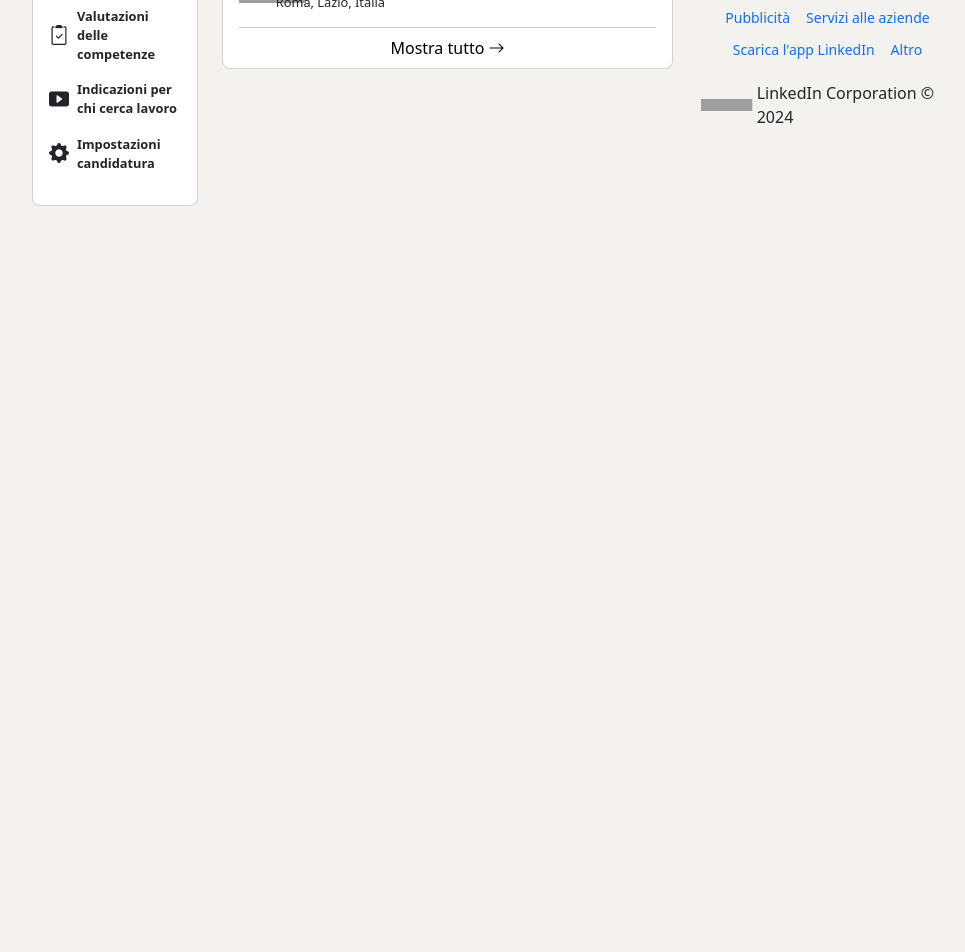
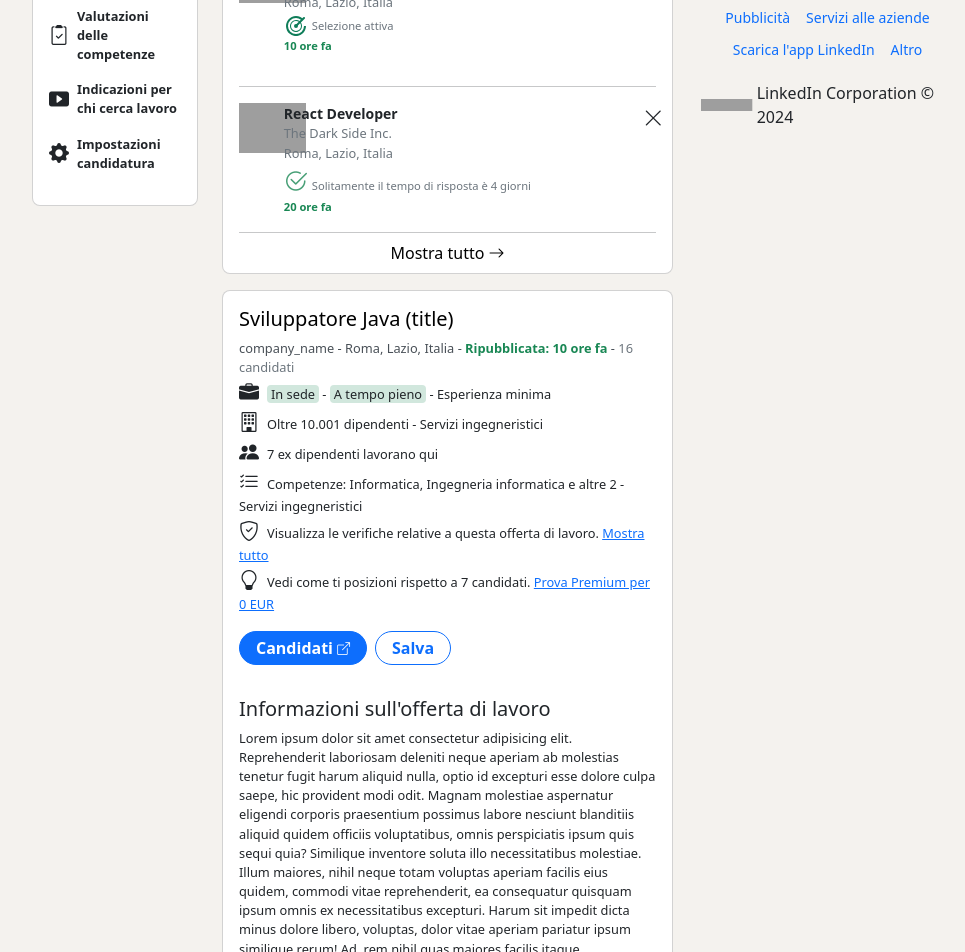
Before and after one commit to Noirspider/Darth-Pippo-il-Kebbabbaro-cerca-lavoro, a React (Create React App) app: page /jobs in a window 1280 px wide. Shown: the part 200-1152 px from the top of the page, without its empty margins (145-1110 px from the left). Before the commit the page ends 800 px from the top, so only its background shows below. Built offline with nearby package versions, Linux system fonts and the light colour scheme; no server answers; grey boxes are pictures that could not be loaded.

Commit message:
pagina jobs & dettagli

```diff
--- a/src/components/MyJobs.jsx
+++ b/src/components/MyJobs.jsx
@@ -1,5 +1,5 @@
 import React, { useEffect, useState } from "react"; // Importa useRef
-import { Card, Col, Container, Image, Row, Form } from "react-bootstrap";
+import { Card, Col, Container, Image, Row, Form, Button } from "react-bootstrap";
 import { Link } from "react-router-dom";
 
 function MyHome() {
@@ -80,10 +80,53 @@ function MyHome() {
                     <img src="" alt="" />
                   </Col>
                   <Col>
+                    <div className="ms-2">
+                      <p className="small fw-semibold m-0">Sviluppatore Java</p>
+                      <p className=" fs-7 text-gray-600 m-0">Pippo Enterprise</p>
+                      <p className=" fs-7 text-gray-600 m-0">Roma, Lazio, Italia</p>
+                      <svg
+                        xmlns="http://www.w3.org/2000/svg"
+                        viewBox="0 0 24 24"
+                        data-supported-dps="24x24"
+                        fill="#0F7D59"
+                        className="mercado-match me-1"
+                        width="24"
+                        height="24"
+                        focusable="false"
+                      >
+                        <path d="M12 20a8 8 0 010-16 7.91 7.91 0 014.9 1.69l-1.43 1.42a6 6 0 101.42 1.42l3.82-3.82a1 1 0 000-1.41A1 1 0 0020 3a1 1 0 00-.7.29l-1 1A10 10 0 1022 12h-2a8 8 0 01-8 8zm5-8a5 5 0 11-5-5 4.93 4.93 0 012.76.82l-2.24 2.24A2.24 2.24 0 0012 10a2 2 0 102 2 2.24 2.24 0 00-.07-.51l2.24-2.24A5 5 0 0117 12z"></path>
+                      </svg>
+                      <span className="fs-8 text-gray-600">Selezione attiva</span>
+                      <p className="fs-8 fw-bold text-green-500">10 ore fa</p>
+                    </div>
+                  </Col>
+                  <Col xs={1}>
                     <div>
-                      <p className="small fw-semibold m-0">Sviluppatore Java</p>
-                      <p className=" fs-7 m-0">Pippo Enterprise</p>
-                      <p className=" fs-7 m-0">Roma, Lazio, Italia</p>
+                      <i className="bi bi-x-lg fs-5 icon-delete-post"></i>
+                    </div>
+                  </Col>
+                </Row>
+                <hr />
+                <Row>
+                  <Col xs={1}>
+                    <div>
+                      <img
+                        src="https://cdn.icon-icons.com/icons2/1377/PNG/512/imagexgeneric_92742.png"
+                        alt=""
+                        className=" fix-h-50"
+                      />
+                    </div>
+                    <img src="" alt="" />
+                  </Col>
+                  <Col>
+                    <div className="ms-2">
+                      <p className="small fw-semibold m-0">React Developer</p>
+                      <p className=" fs-7 text-gray-600 m-0">The Dark Side Inc.</p>
+                      <p className=" fs-7 text-gray-600 m-0">Roma, Lazio, Italia</p>
+                      <i className="bi bi-check2-circle fs-4 text-green-400 me-1"></i>
+
+                      <span className="fs-8 text-gray-600">Solitamente il tempo di risposta è 4 giorni</span>
+                      <p className="fs-8 fw-bold text-green-500">20 ore fa</p>
                     </div>
                   </Col>
                   <Col xs={1}>
@@ -100,6 +143,109 @@ function MyHome() {
                       <div className=" text-center py-2">
                         <p className="d-inline">Mostra tutto </p>
                         <i className="bi bi-arrow-right"></i>
+                      </div>
+                    </Link>
+                  </Col>
+                </Row>
+              </Card.Body>
+            </Card>
+          </Col>
+
+          {/* dettagli offerta: */}
+          <Col xs={12} className=" mb-3">
+            <Card className="rounded rounded-3">
+              <Card.Body className="pb-0">
+                <Row>
+                  <Col className="d-flex justify-content-between">
+                    <div className=" fs-7 text-gray-700">
+                      <h3 className=" h5 text-black">Sviluppatore Java (title)</h3>
+                      <span>company_name</span>
+                      <span> - </span>
+                      <span>Roma, Lazio, Italia</span>
+                      <span> - </span>
+                      <span className="fw-bold text-green-500">Ripubblicata: 10 ore fa</span>
+                      <span> - </span>
+                      <span className="text-gray-600">16 candidati</span>
+                    </div>
+                  </Col>
+                </Row>
+                <Row>
+                  <Col className="d-flex justify-content-between">
+                    <div>
+                      <div className="fs-7">
+                        <i className="bi bi-briefcase-fill fs-5 me-2"></i>
+                        <span className=" bg-green-100 px-1 rounded-1">In sede</span>
+                        <span> - </span>
+                        <span className=" bg-green-100 px-1 rounded-1">A tempo pieno</span>
+                        <span> - </span>
+                        <span>Esperienza minima</span>
+                      </div>
+                      <div className="fs-7">
+                        <i className="bi bi-building fs-5 me-2"></i>
+                        <span>Oltre 10.001 dipendenti</span>
+                        <span> - </span>
+                        <span>Servizi ingegneristici</span>
+                      </div>
+                      <div className="fs-7">
+                        <i className="bi bi-people-fill fs-5 me-2"></i>
+                        <span>7 ex dipendenti lavorano qui</span>
+                      </div>
+                      <div className="fs-7">
+                        <i className="bi bi-list-check fs-5 me-2"></i>
+                        <span>Competenze: Informatica, Ingegneria informatica e altre 2</span>
+                        <span> - </span>
+                        <span>Servizi ingegneristici</span>
+                      </div>
+                      <div className="fs-7">
+                        <i className="bi bi-shield-check fs-5 me-2"></i>
+                        <span>Visualizza le verifiche relative a questa offerta di lavoro. </span>
+                        <a href="#">Mostra tutto</a>
+                      </div>
+                      <div className="fs-7">
+                        <i className="bi bi-lightbulb fs-5 me-2"></i>
+                        <span>Vedi come ti posizioni rispetto a 7 candidati. </span>
+                        <a href="#">Prova Premium per 0 EUR</a>
+                      </div>
+                    </div>
+                  </Col>
+                </Row>
+                <Row className="mt-3">
+                  <Col className="d-flex justify-content-between">
+                    <div>
+                      <Button variant="primary" className=" rounded-pill fw-semibold me-2 py-1 px-3">
+                        Candidati <i className="bi bi-box-arrow-up-right fs-7"></i>
+                      </Button>
+                      <Button variant="outline-primary" className=" rounded-pill fw-semibold py-1 px-3">
+                        Salva
+                      </Button>
+                    </div>
+                  </Col>
+                </Row>
+                <Row className="mt-5">
+                  <Col className="d-flex justify-content-between">
+                    <div>
+                      <h5>Informazioni sull'offerta di lavoro</h5>
+                      <p className="fs-7">
+                        Lorem ipsum dolor sit amet consectetur adipisicing elit. Reprehenderit laboriosam deleniti neque
+                        aperiam ab molestias tenetur fugit harum aliquid nulla, optio id excepturi esse dolore culpa
+                        saepe, hic provident modi odit. Magnam molestiae aspernatur eligendi corporis praesentium
+                        possimus labore nesciunt blanditiis aliquid quidem officiis voluptatibus, omnis perspiciatis
+                        ipsum quis sequi quia? Similique inventore soluta illo necessitatibus molestiae. Illum maiores,
+                        nihil neque totam voluptas aperiam facilis eius quidem, commodi vitae reprehenderit, ea
+                        consequatur quisquam ipsum omnis ex necessitatibus excepturi. Harum sit impedit dicta minus
+                        dolore libero, voluptas, dolor vitae aperiam pariatur ipsum similique rerum! Ad, rem nihil quas
+                        maiores facilis itaque.
+                      </p>
+                    </div>
+                  </Col>
+                </Row>
+
+                <hr className="text-gray my-0" />
+                <Row className="border-top-5 border-black  hover-gray">
+                  <Col xs={12} className="p-0 m-0 ">
+                    <Link to={"/"} className=" text-decoration-none text-black">
+                      <div className=" text-center py-2">
+                        <p className="d-inline">Visualizza altro</p>
                       </div>
                     </Link>
                   </Col>
```
